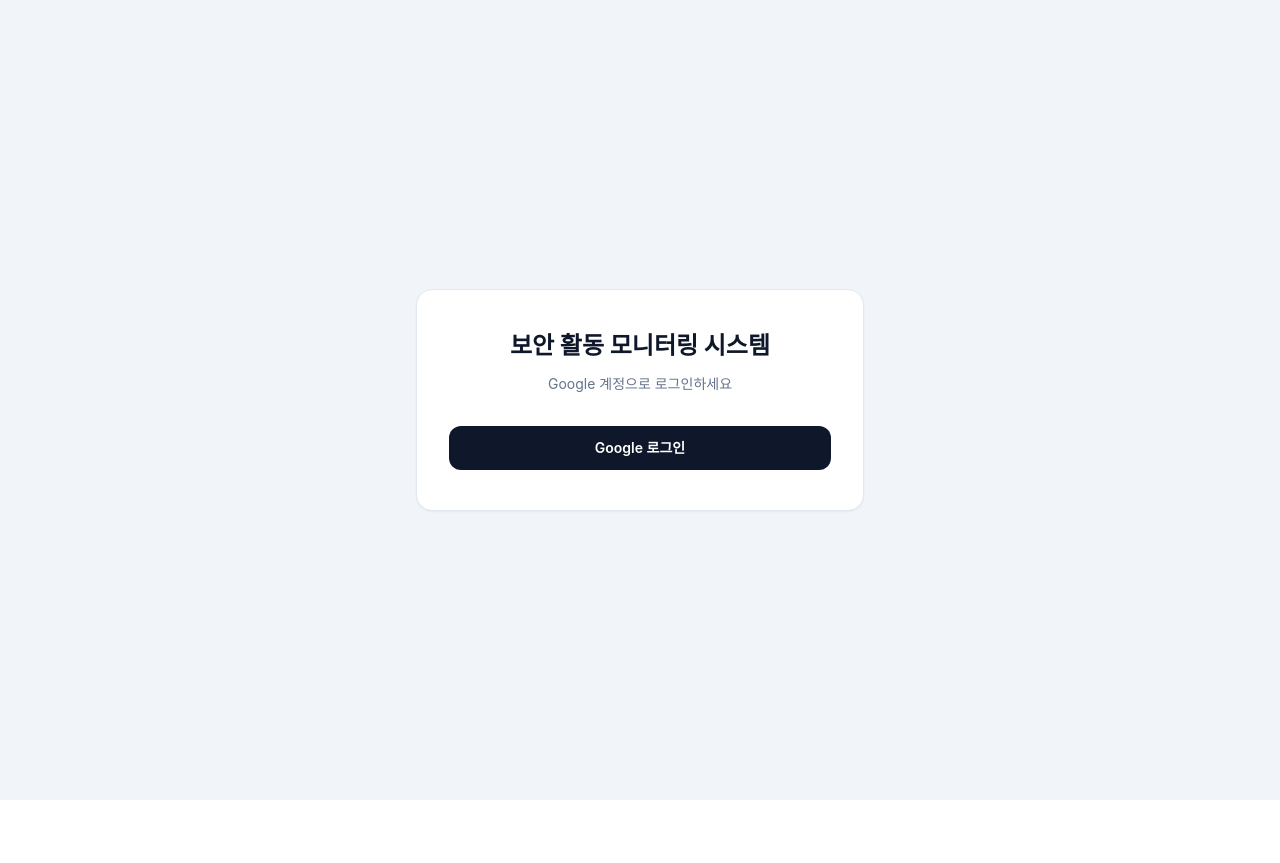
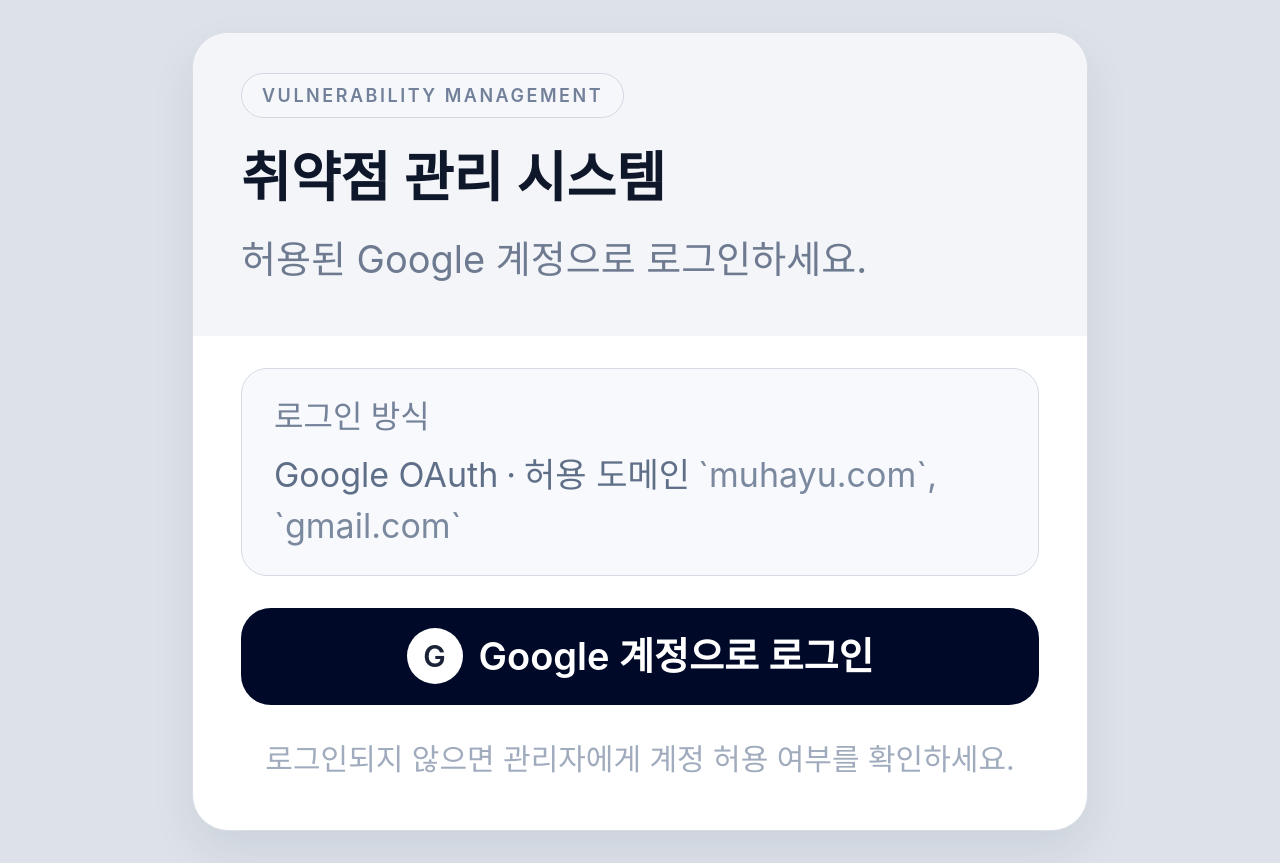
Before and after one commit to sanghakbae/security-activity-monitoring-system, a React (Vite) app: page /login in a window 1280 px wide. Before the commit the page ends 800 px from the top, so only its background shows below. Built offline with nearby package versions, Linux system fonts and the light colour scheme; a web font is replaced by a local one.

Commit message:
Redesign login page to match provided mockup

```diff
--- a/src/pages/LoginPage.tsx
+++ b/src/pages/LoginPage.tsx
@@ -20,20 +20,44 @@
   };
 
   return (
-    <div className="flex min-h-screen items-center justify-center bg-slate-100 px-4">
-      <div className="w-full max-w-md rounded-2xl border border-slate-200 bg-white px-8 py-10 shadow-sm">
-        <div className="text-center">
-          <h1 className="text-2xl font-bold text-slate-900">보안 활동 모니터링 시스템</h1>
-          <p className="mt-3 text-sm text-slate-500">Google 계정으로 로그인하세요</p>
+    <div className="flex min-h-screen items-center justify-center bg-[#dde2ea] px-4 py-8 sm:px-6">
+      <div className="w-full max-w-4xl overflow-hidden rounded-[36px] border border-[#d9dde6] bg-white shadow-[0_20px_45px_rgba(15,23,42,0.08)]">
+        <div className="bg-[#f3f5f9] px-6 pb-10 pt-8 sm:px-12 sm:pb-12 sm:pt-10">
+          <div className="inline-flex items-center rounded-full border border-[#d1d8e3] bg-[#f5f7fb] px-4 py-2 text-[15px] font-semibold tracking-[0.14em] text-[#728099] sm:px-5 sm:text-[18px]">
+            VULNERABILITY MANAGEMENT
+          </div>
+          <h1 className="mt-7 text-[42px] font-semibold leading-[1.2] text-[#0f172a] sm:text-[54px]">
+            취약점 관리 시스템
+          </h1>
+          <p className="mt-5 text-[30px] text-[#6e7a90] sm:text-[38px]">
+            허용된 Google 계정으로 로그인하세요.
+          </p>
         </div>
 
-        <button
-          type="button"
-          onClick={handleLogin}
-          className="mt-8 w-full rounded-xl bg-slate-900 px-4 py-3 text-sm font-semibold text-white transition hover:bg-slate-800"
-        >
-          Google 로그인
-        </button>
+        <div className="px-6 pb-8 pt-6 sm:px-12 sm:pb-12 sm:pt-8">
+          <div className="rounded-[26px] border border-[#d5dbe5] bg-[#f7f9fc] px-6 py-5 sm:px-8 sm:py-6">
+            <p className="text-[26px] font-medium text-[#75839a] sm:text-[32px]">로그인 방식</p>
+            <p className="mt-2 text-[24px] text-[#5f6f88] sm:text-[34px]">
+              Google OAuth<span className="mx-2">·</span>허용 도메인
+              <span className="mx-2 text-[#7b899f]">`muhayu.com`, `gmail.com`</span>
+            </p>
+          </div>
+
+          <button
+            type="button"
+            onClick={handleLogin}
+            className="mt-7 flex w-full items-center justify-center gap-4 rounded-[30px] bg-[#000a28] px-5 py-4 text-[28px] font-semibold text-white transition hover:bg-[#071338] sm:mt-8 sm:py-5 sm:text-[38px]"
+          >
+            <span className="inline-flex h-11 w-11 items-center justify-center rounded-full bg-white text-[24px] font-semibold leading-none text-[#1a2337] sm:h-14 sm:w-14 sm:text-[30px]">
+              G
+            </span>
+            <span>Google 계정으로 로그인</span>
+          </button>
+
+          <p className="mt-7 text-center text-[20px] text-[#a0abbd] sm:mt-8 sm:text-[30px]">
+            로그인되지 않으면 관리자에게 계정 허용 여부를 확인하세요.
+          </p>
+        </div>
       </div>
     </div>
   );
```
